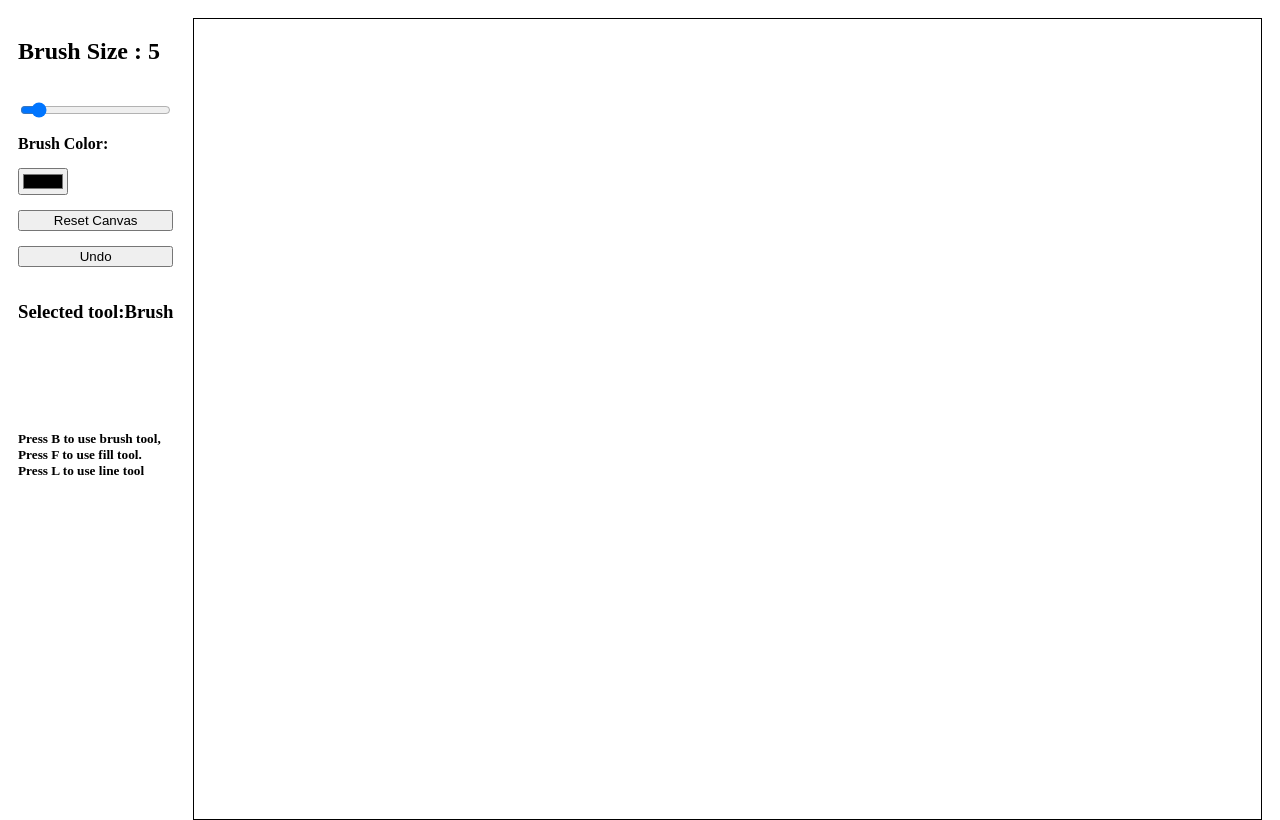
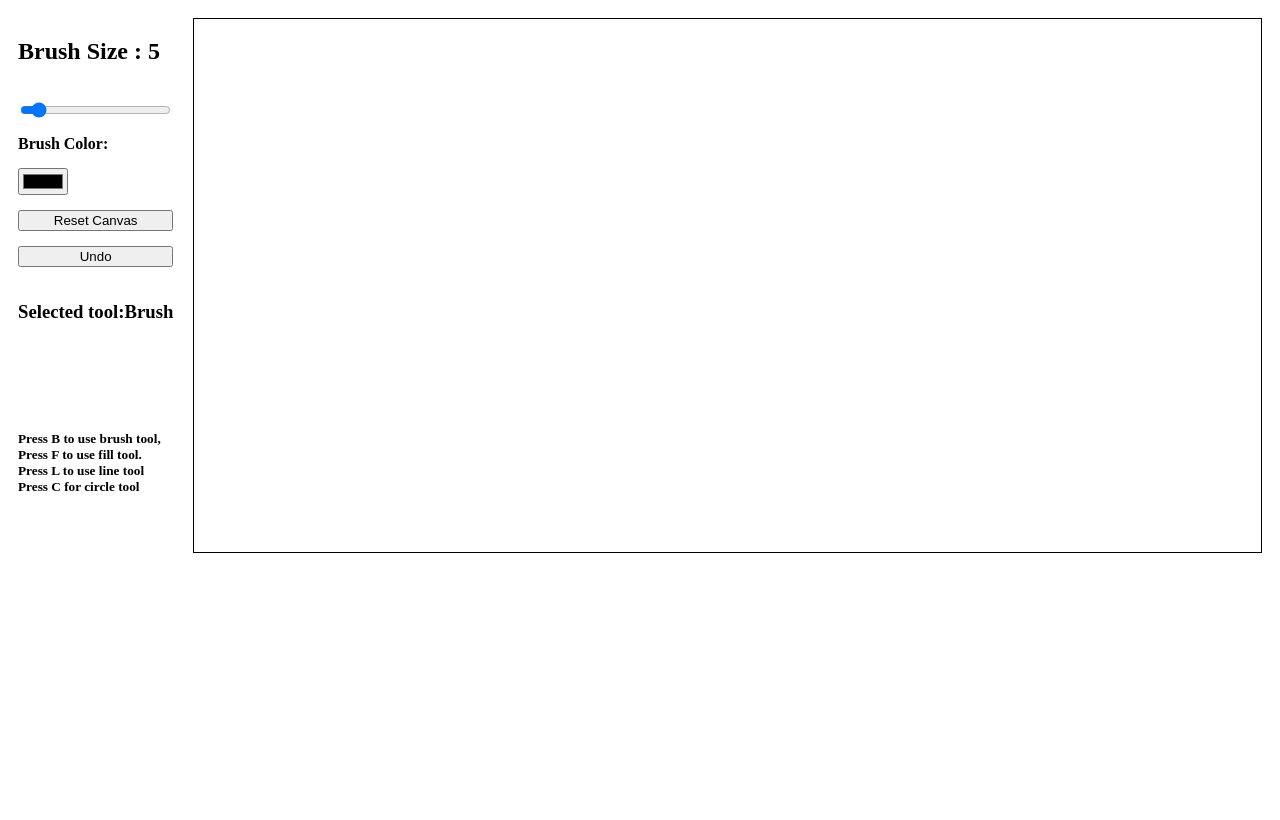
Before and after one commit to RyRyGuy2/DrawingWebsite, a website: page index.html in a window 1280 px wide. Drawn offline with Linux system fonts and the light colour scheme.

Commit message:
I hate trigonometry, But Circles are cool!

```diff
--- a/draw.ts
+++ b/draw.ts
@@ -25,7 +25,8 @@ let pixelY = 0;
 enum SelectedTool {
     Brush = "Brush",
     PaintBucket = "Fill",
-    Line = "Line"
+    Line = "Line",
+    Circle = "Circle"
 }
 let selectedTool: SelectedTool = SelectedTool.Brush;
 
@@ -109,7 +110,7 @@ function StartStroke(x: number, y: number, color: rgba) {
     loop();
 }
 
-function PointsToInterpolate(p1: point | null, p2: point | null, color: rgba) {
+function PointsToInterpolate(p1: vector2 | null, p2: vector2 | null, color: rgba) {
 
     if (p1 === null || p2 === null) return;
     let dx = p2.x - p1.x;
@@ -128,15 +129,15 @@ function PointsToInterpolate(p1: point | null, p2: point | null, color: rgba) {
         DrawBrush(Math.round(x), Math.round(y), color);
     }
 }
-
-let linePoint1: point | null;
-let linePoint2: point | null;
-let snapshot: Uint8ClampedArray | null;
-let mouseEvent: MouseEvent | null;
 type vector2 = {
     x: number,
     y: number
 }
+let linePoint1: vector2 | null;
+let linePoint2: vector2 | null;
+let snapshot: Uint8ClampedArray | null;
+let mouseEvent: MouseEvent | null;
+
 let previousMousePos: vector2 | null;
 let mousePos: vector2 | null;
 
@@ -151,7 +152,7 @@ function Line() {
 
         if (previousMousePos != mousePos) {
             data.set(snapshot!)
-            PointsToInterpolate(linePoint1, {x: mousePos!.x, y: mousePos!.y, color: GetBrushColor()}, GetBrushColor()); // temp line
+            PointsToInterpolate(linePoint1, {x: mousePos!.x, y: mousePos!.y}, GetBrushColor()); // temp line
         }
 
         if (linePoint2 != null) {
@@ -239,8 +240,6 @@ function Fill(newColor: rgba, e: MouseEvent) {
         }
     }
 
-    // Save stroke for undo
-    strokes.push({ snapshot: new Uint8ClampedArray(data) });
     currentStroke = null;
 }
 // ----- Neighbor scanning -----
@@ -277,6 +276,78 @@ function SetSelectedTool(tool: SelectedTool) {
     selectedTool = tool;
     if (toolDisplay) toolDisplay.textContent = "Selected tool:" + tool;
 }
+function DegreesToRad(degrees: number): number {
+    return degrees * (Math.PI / 180);
+}
+
+let circlePoint1: vector2 | null;
+let circlePoint2: vector2 | null;
+//let snapshot: Uint8ClampedArray | null; reuse this
+//let mouseEvent: MouseEvent | null; reuse this
+
+//let previousMousePos: vector2 | null; reuse
+//let mousePos: vector2 | null; ruese
+
+
+function Circle() {
+    if (mouseEvent != null) mousePos = getMousePos(mouseEvent!);
+    previousMousePos = mousePos;
+    currentStroke = { snapshot: new Uint8ClampedArray(data)};
+    snapshot = new Uint8ClampedArray(data);
+
+    function loop() {
+        mousePos = getMousePos(mouseEvent!);
+
+        if (previousMousePos != mousePos) {
+            data.set(snapshot!)
+            DrawCircle(circlePoint1!, {x: mousePos!.x, y: mousePos!.y}); // temp line
+        }
+
+        if (circlePoint1 != null && circlePoint2 != null) {
+
+            DrawCircle(circlePoint1, circlePoint2);
+            strokes.push(currentStroke!);
+            circlePoint1 = null;
+            circlePoint2 = null;
+
+
+
+        } else {
+            requestAnimationFrame(loop);
+        }
+    }
+    loop();
+}
+
+function DrawCircle(p1: vector2, p2: vector2) {
+    let dx = p2.x - p1.x;
+            let dy = p2.y - p1.y;
+            let dst = Math.sqrt(dx*dx + dy*dy);
+            let circPoints: vector2[] | null = [];
+
+            // loop through 90 degrees of circle
+            for (let i = 0; i < 90; i++) {
+                let rad = DegreesToRad(i)
+                let vector: vector2 = {x: p1.x + Math.cos(rad) * dst, y: p1.y +  Math.sin(rad) * dst}
+                circPoints.push(vector);
+            }
+
+            let allPoints: vector2[] = [];
+
+            for (const point of circPoints) {
+                allPoints.push(point); // original point
+                allPoints.push({ x: p1.x - (point.x - p1.x), y: point.y });  // mirror left
+                allPoints.push({ x: p1.x - (point.x - p1.x), y: p1.y - (point.y - p1.y) }); // mirror bottom-left
+                allPoints.push({ x: point.x, y: p1.y - (point.y - p1.y) });  // mirror bottom-right
+
+            }
+
+            for (const point of allPoints) {
+                DrawBrush(Math.round(point.x), Math.round(point.y), GetBrushColor());
+            }
+            circPoints = null;
+}
+
 
 // ----- Event Listeners -----
 canvas.addEventListener("mousedown", (e) => {
@@ -289,13 +360,14 @@ canvas.addEventListener("mousedown", (e) => {
         mouseEvent = e;
         linePoint1 = {
             x: getMousePos(e).x,
-            y: getMousePos(e).y,
-            color: GetBrushColor()
+            y: getMousePos(e).y
         }
         Line();
-
+    } else if (selectedTool === SelectedTool.Circle) {
+        mouseEvent = e;
+        circlePoint1 = getMousePos(e);
+        Circle();
     }
-
 
     toolDisplay!.textContent = selectedTool;
 });
@@ -305,24 +377,30 @@ canvas.addEventListener("mouseup", (e) => {
     if (selectedTool === SelectedTool.Line) {
         linePoint2 = {
             x: getMousePos(e).x,
-            y: getMousePos(e).y,
-            color: GetBrushColor()
+            y: getMousePos(e).y
         }
         mouseEvent = e;
-
-
+    }
+    if (selectedTool === SelectedTool.Circle) {
+        circlePoint2 = {
+            x: getMousePos(e).x,
+            y: getMousePos(e).y
+        }
+        mouseEvent = e;
     }
 });
 canvas.addEventListener("mouseleave", () => (mouseDown = false));
 canvas.addEventListener("mousemove", (e) => {
     if (mouseDown && selectedTool === SelectedTool.Brush) DrawAtMouse(e, false);
     if (selectedTool === SelectedTool.Line) mouseEvent = e;
+    if (selectedTool === SelectedTool.Circle) mouseEvent = e;
 });
 
 window.addEventListener("keydown", (e) => {
     if (e.key.toLowerCase() === "f") SetSelectedTool(SelectedTool.PaintBucket);
     if (e.key.toLowerCase() === "b") SetSelectedTool(SelectedTool.Brush);
     if (e.key.toLowerCase() === "l") SetSelectedTool(SelectedTool.Line);
+    if (e.key.toLowerCase() === "c") SetSelectedTool(SelectedTool.Circle);
     if ((e.ctrlKey || e.metaKey) && e.key.toLowerCase() === "z") Undo();
 });
 
--- a/index.html
+++ b/index.html
@@ -19,10 +19,10 @@
 
             <h3 id="ToolDisplay">Selected Tool: Brush<h3>
 
-            <h5>Press B to use brush tool,<br>Press F to use fill tool.<br> Press L to use line tool</h5>
+            <h5>Press B to use brush tool,<br>Press F to use fill tool.<br> Press L to use line tool<br> Press C for circle tool</h5>
         </div>
 
-            <canvas id="canvas" width="800" height="600"></canvas>
+            <canvas id="canvas" width="800" height="400"></canvas>
         </div>
 
         <script src="./dist/draw.js"></script>
--- /dev/null
+++ b/package.json
@@ -0,0 +1,5 @@
+{
+  "dependencies": {
+    "typescript": "^5.9.3"
+  }
+}
```
Also changed, not shown: dist/draw.js, 1 other file.
